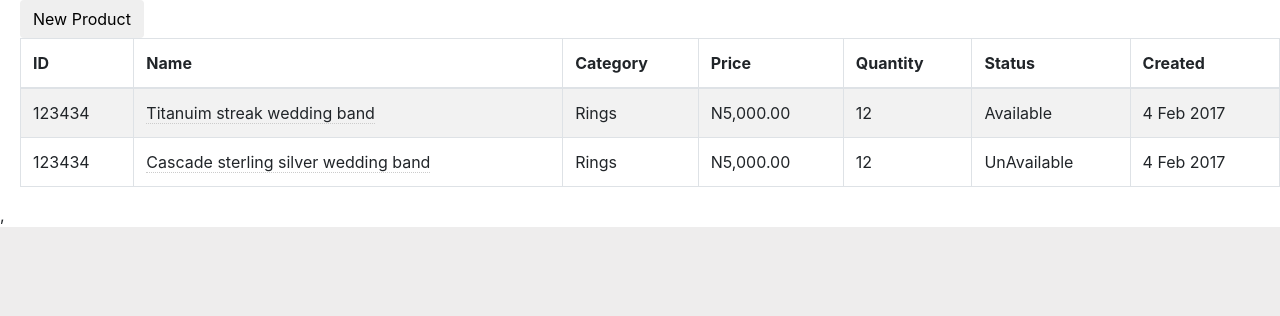
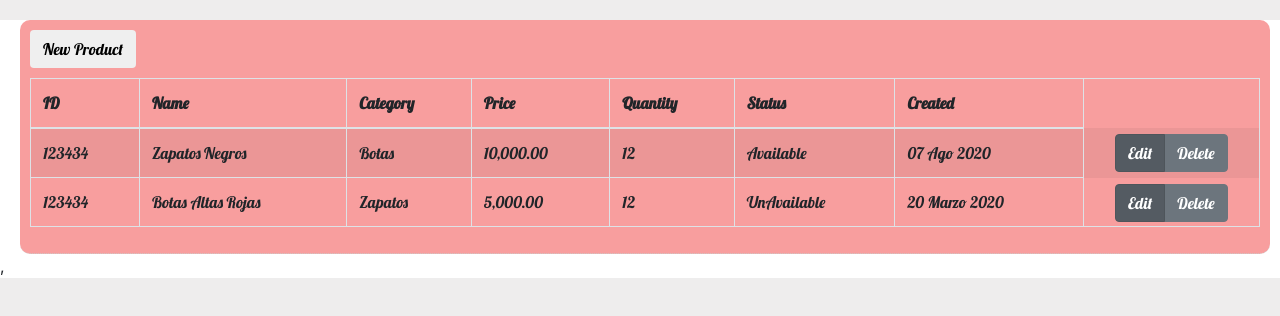
Before and after one commit to HernanBritos/ecommerce-ft04-g1, a React (Create React App) app in the folder client/: page /admin/products in a window 1280 px wide. Shown: the top 316 px of the page. Built offline with nearby package versions, Linux system fonts and the light colour scheme.

Commit message:
botones para editar y delete

```diff
--- a/client/public/index.html
+++ b/client/public/index.html
@@ -8,7 +8,7 @@
       href="https://fonts.googleapis.com/css2?family=Lato&family=Lobster&family=Montserrat&family=Open+Sans&family=Oswald&family=Roboto&display=swap"
       rel="stylesheet"
     />
-    <link rel="stylesheet" href="https://stackpath.bootstrapcdn.com/bootstrap/4.1.3/css/bootstrap.min.css" integrity="sha384-MCw98/SFnGE8fJT3GXwEOngsV7Zt27NXFoaoApmYm81iuXoPkFOJwJ8ERdknLPMO" crossorigin="anonymous">
+    <link rel="stylesheet" href="https://stackpath.bootstrapcdn.com/bootstrap/4.1.3/css/bootstrap.min.css" integrity="sha384-MCw98/SFnGE8fJT3GXwEOngsV7Zt27NXFoaoApmYm81iuXoPkFOJwJ8ERdknLPMO" crossorigin="anonymous"/>
     <link
       href="https://fonts.googleapis.com/css2?family=Cinzel:wght@400;500;600;700;800;900&display=swap"
       rel="stylesheet"
--- a/client/src/components/adminAddProduct.jsx
+++ b/client/src/components/adminAddProduct.jsx
@@ -9,7 +9,7 @@ return (
 <div class={cComponent.products} ng-app="app" ng-controller="AppCtrl">
 
   <md-content layout-padding>
-    <div class="actionpane">
+    <div class={cComponent.actionpane}>
     <Link to="/admin/products/add">
       <button class="btn btn-default">New Product</button>
     </Link>
@@ -30,23 +30,43 @@ return (
         <tbody>
           <tr>
             <td>123434</td>
-            <td><span class={cComponent.name}>Titanuim streak wedding band</span>
+            <td><span class={cComponent.name}>Zapatos Negros</span>
 </td>
-            <td>Rings</td>
-            <td>N5,000.00</td>
+            <td>Botas</td>
+            <td>10,000.00</td>
             <td>12</td>
             <td><span class="label label-success"> Available </span></td>
-            <td>4 Feb 2017</td>
+            <td>07 Ago 2020</td>
+            <div class={cComponent.botones} >
+            <div class="btn-group btn-group-toggle" data-toggle="buttons">
+            <label class="btn btn-secondary active">
+              <input type="radio" name="options" id="option1" autocomplete="off" checked />  Edit
+            </label>
+            <label class="btn btn-secondary">
+              <input type="radio" name="options" id="option2" autocomplete="off" /> Delete
+            </label>
+            </div>
+            </div>
           </tr>
           <tr>
             <td>123434</td>
-            <td><span class={cComponent.name}>Cascade sterling silver wedding band</span>
+            <td><span class={cComponent.name}>Botas Altas Rojas</span>
 </td>
-            <td>Rings</td>
-            <td>N5,000.00</td>
+            <td>Zapatos</td>
+            <td>5,000.00</td>
             <td>12</td>
             <td><span class="label label-danger"> UnAvailable </span></td>
-            <td>4 Feb 2017</td>
+            <td>20 Marzo 2020</td>
+            <div class={cComponent.botones} >
+            <div class="btn-group btn-group-toggle" data-toggle="buttons">
+            <label class="btn btn-secondary active">
+              <input type="radio" name="options" id="option1" autocomplete="off" checked />  Edit
+            </label>
+            <label class="btn btn-secondary">
+              <input type="radio" name="options" id="option2" autocomplete="off" /> Delete
+            </label>
+            </div>
+            </div>
           </tr>
         </tbody>
       </table>
--- a/client/src/components/css/adminAddProduct.module.css
+++ b/client/src/components/css/adminAddProduct.module.css
@@ -1,7 +1,27 @@
 
-.products .name {
-
+.products {
+      margin-top: 20px;
       border-bottom: 1px dotted #ccc;
       cursor: pointer;
+      padding: 10px;
+      background: rgb(248, 158, 158);
+      font-family: 'Lobster';
+      border-radius: 10px;
+      margin-right: 10px;
 
 }
+
+.actionpane {
+      padding-bottom: 10px;
+      border-radius: 10px;
+}
+
+.botones {
+      display: flex;
+      flex-direction: column;
+      justify-content: center;
+      align-items: center;
+      padding-top: 6px;
+      border-radius: 10px;
+
+}
```
